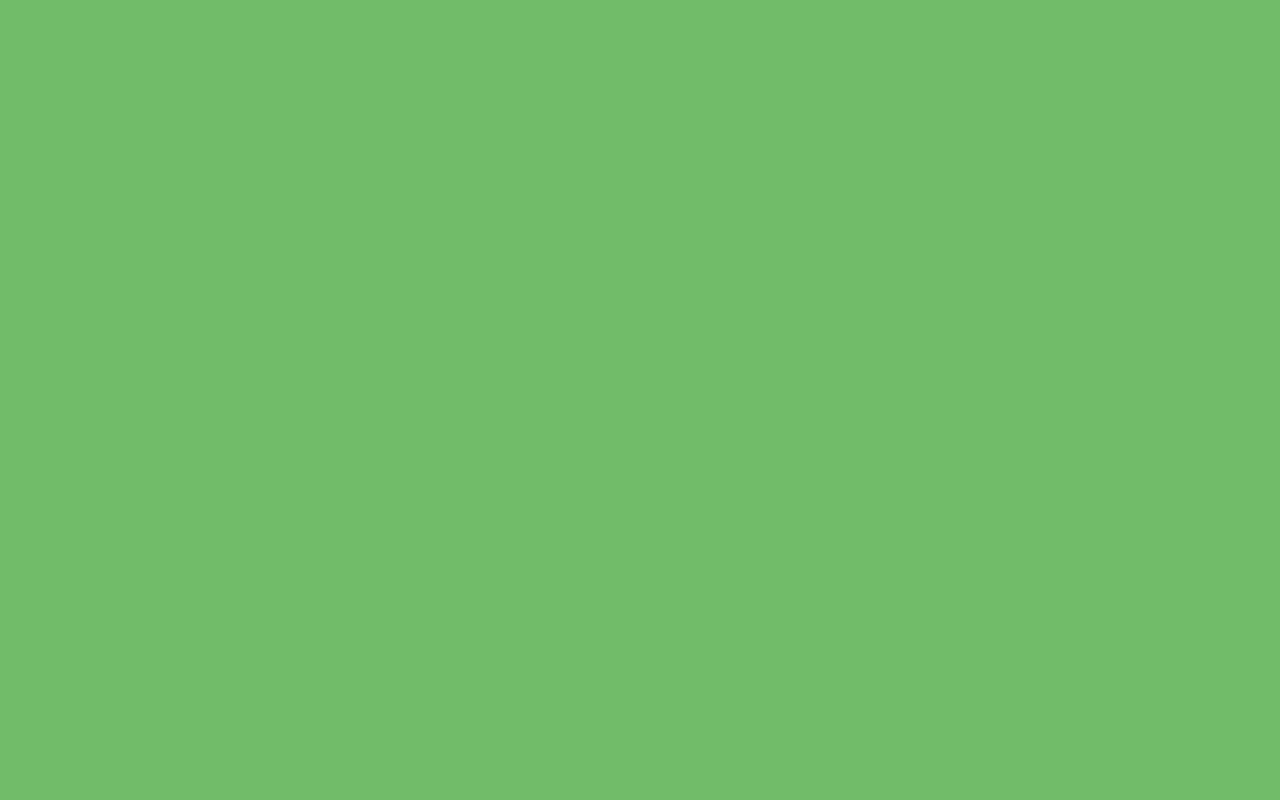
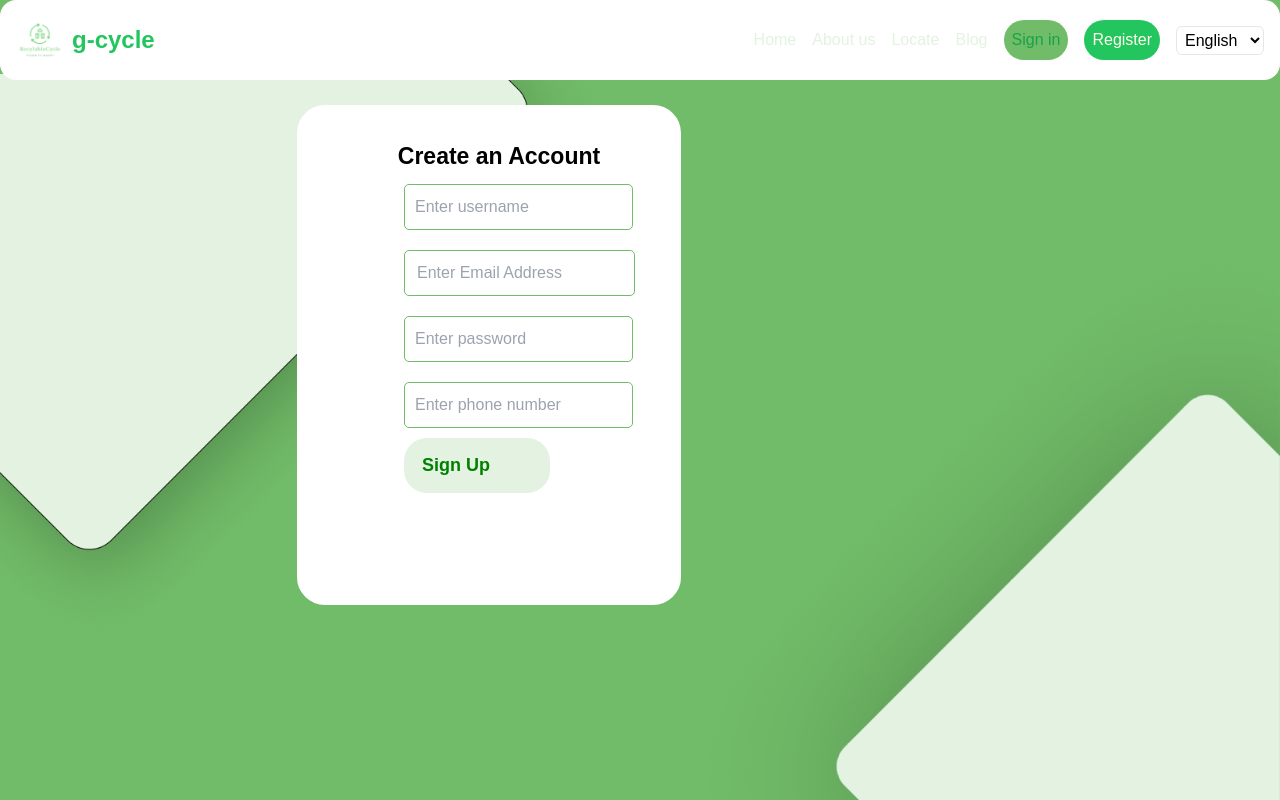
Before and after one commit to dark-royal/recycle, a React (Create React App) app: page /signup in a window 1280 px wide. Before the commit this address had no page. Built offline with nearby package versions, Linux system fonts and the light colour scheme.

Commit message:
Merge branch 'refs/heads/michael' into frontend
# Conflicts:
#	src/Pages/Home/index.jsx

```diff
--- a/src/Components/Navbar/index.jsx
+++ b/src/Components/Navbar/index.jsx
@@ -20,7 +20,7 @@ const Navbar = () => {
                     <h4 className="text-green-500 font-bold text-2xl ml-2">g-cycle</h4>
                 </div>
 
-                <div className={`flex flex-col md:flex-row items-center gap-4 mb-4 md:mb-0 ${isOpen ? 'block' : 'hidden'} md:flex`}>
+                <div className="flex flex-col md:flex-row items-center gap-4 mb-4 md:mb-0 ${isOpen ? 'block' : 'hidden'} md:flex">
                     <p className="text-green-500"><a href="/home">{t("Home")}</a></p>
                     <p className="text-green-500"><a href="/about">{t("About us")}</a></p>
                     <p className="text-green-500"><a href="/locate">{t("Locate")}</a></p>
--- a/src/Pages/LogIn/index.jsx
+++ b/src/Pages/LogIn/index.jsx
@@ -7,6 +7,7 @@ import 'react-toastify/dist/ReactToastify.css';
 import axios from 'axios';
 import { Icon } from '@iconify/react';
 import loadingLoop from '@iconify/icons-line-md/loading-loop';
+import Navbar from "../../Components/Navbar";
 
 
 const LogIn = () => {
@@ -74,6 +75,8 @@ const LogIn = () => {
     };
 
     return (
+        <div>
+            <Navbar/>
         <div className={style.mainContainer}>
             <Formik
                 initialValues={{ email: '', password: ''}}
@@ -135,6 +138,7 @@ const LogIn = () => {
             </Formik>
             <ToastContainer/>
         </div>
+        </div>
     );
 };
 
--- a/src/Pages/SignUp/index.jsx
+++ b/src/Pages/SignUp/index.jsx
@@ -9,6 +9,7 @@ import { Icon } from '@iconify/react';
 import loadingLoop from '@iconify/icons-line-md/loading-loop';
 import shape from './assert/Rectangle 5 (1).png';
 import shape1 from './assert/Rectangle 6.png';
+import Navbar from "../../Components/Navbar";
 
 const SignUp = () => {
     const [isLoading, setIsLoading] = useState(false);
@@ -80,6 +81,9 @@ const SignUp = () => {
     };
 
     return (
+        <div>
+            <Navbar/>
+
         <div className={style.mainContainer}>
             <img src={shape} alt="shape" className={style.shape}/>
             <img src={shape1} alt="shape1" className={style.shape1}/>
@@ -169,6 +173,7 @@ const SignUp = () => {
             </Formik>
             <ToastContainer/>
         </div>
+        </div>
     );
 };
 
```
Also changed, not shown: package.json (+9 -1 lines), src/Routes/index.jsx (+11 -1 lines), 1 other file (tests, documents, lock files or other folders).
